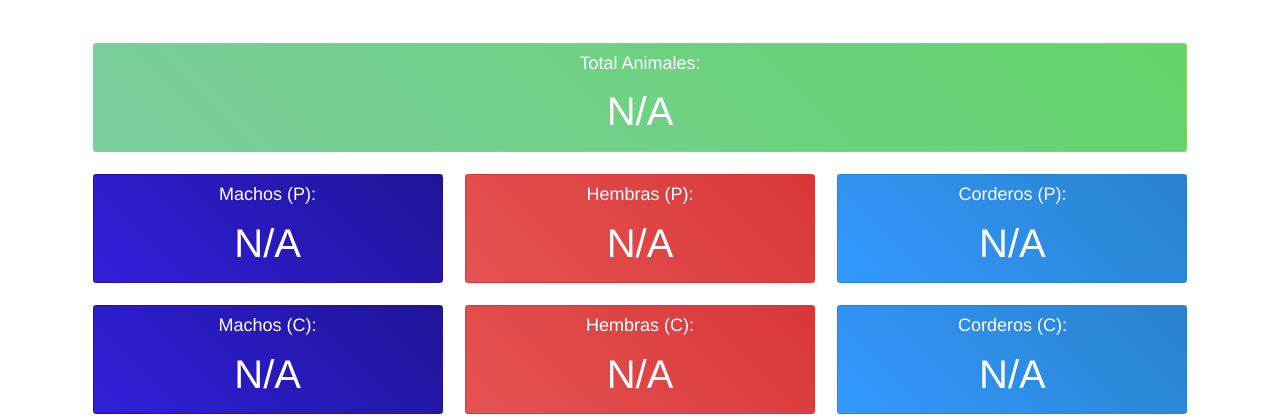
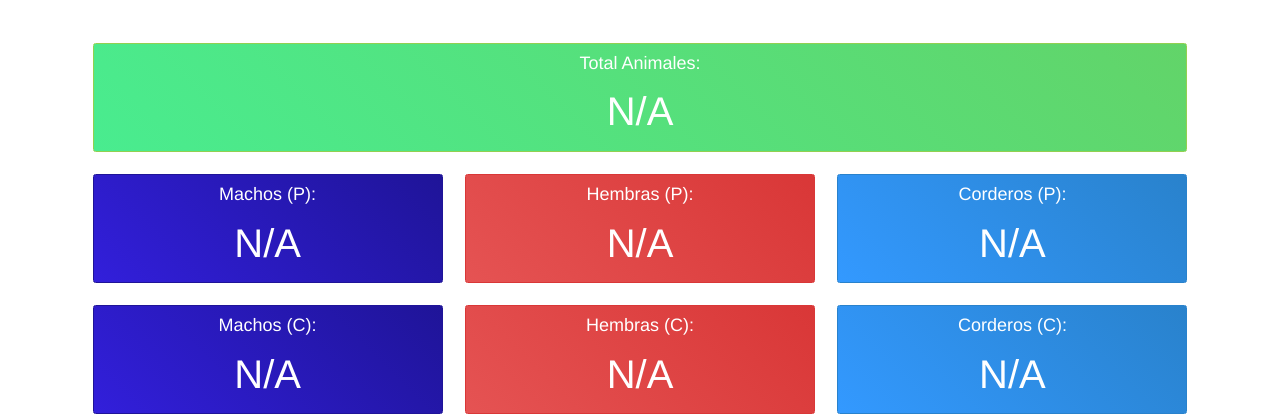
Before and after one commit to Yursksf1/mi_carreta, a Django app: page / in a window 1280 px wide. Shown: the part 62-482 px from the top of the page. Run offline with Django 3.2, Linux system fonts and the light colour scheme; data that the repository does not hold is empty; some libraries are stand-ins or nearby versions.

Commit message:
save css

```diff
--- a/static/css/style.css
+++ b/static/css/style.css
@@ -54,9 +54,13 @@ form .weather-container input  {
     border-radius: .25rem;
     text-align: center;
 }
+.dashboard-container a {
+    color: #ffffff;
+}
+
 .bg-gradient-total {
     background: #62d469!important;
-    background: linear-gradient(45deg,#7cce9f 0%,#62d469 100%)!important;
+    background: linear-gradient(45deg,#49ec8f 0%,#62d469 100%)!important;
     border-color: #92D050!important;
 }
 
```
